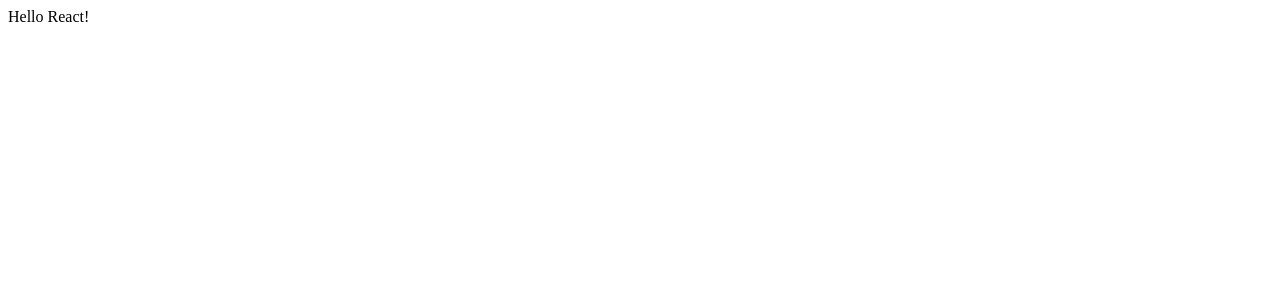
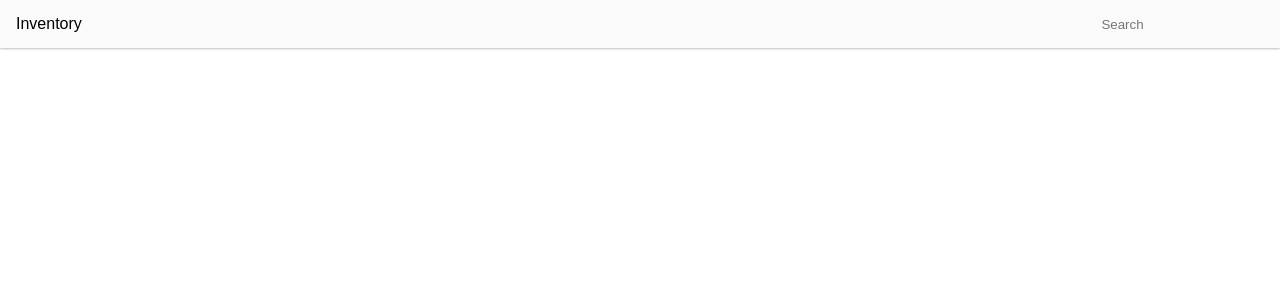
Before and after one commit to brewencoded/gofast-client, a React app: page / in a window 1280 px wide. Shown: the top 300 px of the page. Built offline with nearby package versions, Linux system fonts and the light colour scheme.

Commit message:
feat(Header): added header

```diff
--- /dev/null
+++ b/src/Header/index.css
@@ -0,0 +1,39 @@
+#header {
+    width: 100%;
+    height: 3em;
+    background-color: rgb(250, 250, 250);
+    box-shadow: 0em .1em .1em lightgrey;
+    line-height: 3;
+}
+
+#header h1 {
+    margin-left: 1em;
+    margin-right: 0;
+    flex-grow: 1;
+    flex-direction: row;
+}
+
+#search {
+    flex-grow: 3;
+    flex-direction: row;
+}
+
+#search input {
+    flex-grow: 6;
+    text-align: right;
+    background-color: transparent;
+    border: none;
+    outline: none;
+}
+
+#search input:focus {
+    text-align: left;
+    margin-left: 1em;
+}
+
+#search-icon {
+    flex-grow: 1;
+    height: 1em;
+    text-align: right;
+    margin-right: 1em;
+}
--- /dev/null
+++ b/src/Header/index.tsx
@@ -0,0 +1,44 @@
+import * as React from 'react'
+const Styles = require('./index.css')
+
+const SearchStyleDefault: React.CSSProperties = {
+}
+
+const SearchStyleFull: React.CSSProperties = {
+    ...SearchStyleDefault,
+
+}
+
+export interface HeaderProps {
+}
+export interface HeaderState {
+    titleVisible: boolean
+}
+export default class Header extends React.Component<HeaderProps, HeaderState> {
+    constructor(props: HeaderProps) {
+        super(props)
+        this.state = {
+            titleVisible: true
+        }
+        this.toggleTitle = this.toggleTitle.bind(this)
+    }
+    toggleTitle() {
+        this.setState({
+            titleVisible: !this.state.titleVisible
+        })
+    }
+    render() {
+        const title = this.state.titleVisible ? <h1>Inventory</h1> : ''
+        return (
+            <header id="header" className="container">
+                {title}
+                <div id="search" className="container">
+                    <input type="text" onFocus={this.toggleTitle} onBlur={this.toggleTitle} placeholder="Search"/>
+                    <div id="search-icon">
+                        <i className="fa fa-search"></i>
+                    </div>
+                </div>
+            </header>
+        )
+    }
+}
--- a/src/Home.tsx
+++ b/src/Home.tsx
@@ -1,7 +1,12 @@
 import * as React from 'react'
+import Header from './Header/index'
 
 const Home = () => {
-    return <div>Hello React!</div>;
-};
+    return (
+        <div>
+            <Header />
+        </div>
+    )
+}
 
 export default Home
--- /dev/null
+++ b/src/index.css
@@ -0,0 +1,58 @@
+/* reset */
+html, body, div, span, applet, object, iframe,
+h1, h2, h3, h4, h5, h6, p, blockquote, pre,
+a, abbr, acronym, address, big, cite, code,
+del, dfn, em, img, ins, kbd, q, s, samp,
+small, strike, strong, sub, sup, tt, var,
+b, u, i, center,
+dl, dt, dd, ol, ul, li,
+fieldset, form, label, legend,
+table, caption, tbody, tfoot, thead, tr, th, td,
+article, aside, canvas, details, embed,
+figure, figcaption, footer, header, hgroup,
+menu, nav, output, ruby, section, summary,
+time, mark, audio, video {
+	margin: 0;
+	padding: 0;
+	border: 0;
+	font-size: 100%;
+	font: inherit;
+	vertical-align: baseline;
+}
+/* HTML5 display-role reset for older browsers */
+article, aside, details, figcaption, figure,
+footer, header, hgroup, menu, nav, section {
+	display: block;
+}
+body {
+	line-height: 1;
+}
+ol, ul {
+	list-style: none;
+}
+blockquote, q {
+	quotes: none;
+}
+blockquote:before, blockquote:after,
+q:before, q:after {
+	content: '';
+	content: none;
+}
+table {
+	border-collapse: collapse;
+	border-spacing: 0;
+}
+
+/*********** Font Awesome **********/
+i {
+    font-family: fontawesome !important;
+}
+
+/************ App **************/
+body {
+    font-family: Arial, Helvetica, sans-serif;
+}
+
+.container {
+    display: flex;
+}
--- a/src/index.html
+++ b/src/index.html
@@ -5,6 +5,7 @@
   <meta name="viewport" content="width=device-width, initial-scale=1.0">
   <meta http-equiv="X-UA-Compatible" content="ie=edge">
   <title>Gotta go fast</title>
+  <link rel="stylesheet" href="https://use.fontawesome.com/releases/v5.0.13/css/all.css" integrity="sha384-DNOHZ68U8hZfKXOrtjWvjxusGo9WQnrNx2sqG0tfsghAvtVlRW3tvkXWZh58N9jp" crossorigin="anonymous">
 </head>
 <body>
   <section id="index"></section>
--- a/src/index.tsx
+++ b/src/index.tsx
@@ -1,6 +1,7 @@
 import * as React from 'react'
-import { render } from "react-dom";
+import { render } from 'react-dom'
 import Home from './Home'
+const Styles = require('./index.css')
 
 render(<Home />, document.getElementById("index"));
 
--- a/webpack/webpack.config.common.js
+++ b/webpack/webpack.config.common.js
@@ -21,6 +21,22 @@ module.exports = {
           'style-loader',
           'css-loader'
           ]
+        },
+        {
+          test: /\.woff(\?v=\d+\.\d+\.\d+)?$/,
+          loader: "url?limit=10000&mimetype=application/font-woff"
+        }, {
+          test: /\.woff2(\?v=\d+\.\d+\.\d+)?$/,
+          loader: "url?limit=10000&mimetype=application/font-woff"
+        }, {
+          test: /\.ttf(\?v=\d+\.\d+\.\d+)?$/,
+          loader: "url?limit=10000&mimetype=application/octet-stream"
+        }, {
+          test: /\.eot(\?v=\d+\.\d+\.\d+)?$/,
+          loader: "file"
+        }, {
+          test: /\.svg(\?v=\d+\.\d+\.\d+)?$/,
+          loader: "url?limit=10000&mimetype=image/svg+xml"
         }
       ]
     },
```
